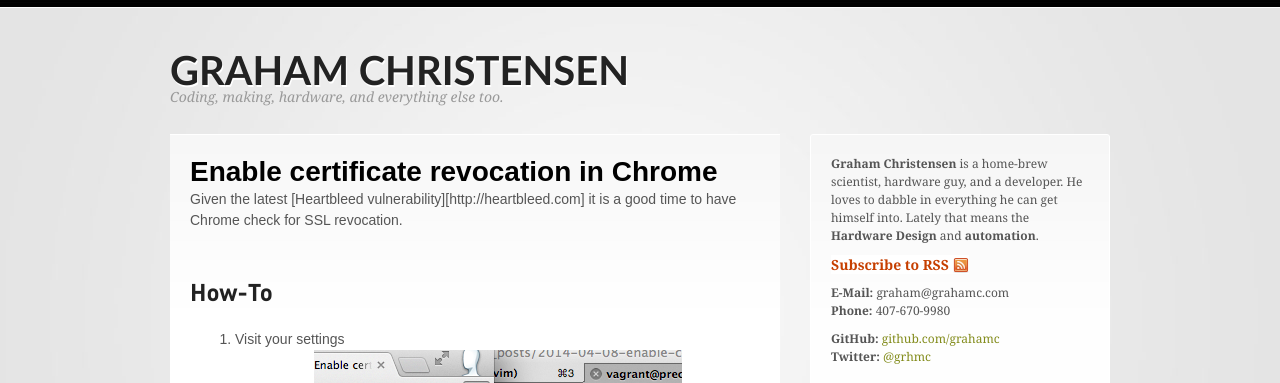
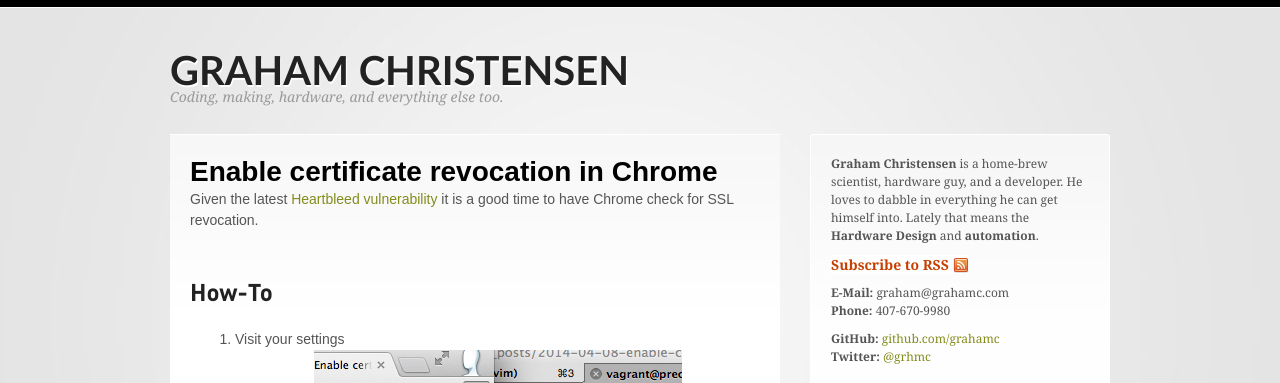
Before and after one commit to grahamc/grahamc.github.com, a Jekyll site: the page built from _posts/2014-04-08-enable-certificate-revocation.markdown, in a window 1280 px wide. Shown: the top 383 px of the page. Built offline with Jekyll 4.4.1, drawn with Linux system fonts in a browser that asks for light colours.

Commit message:
link is not re6

```diff
--- a/_posts/2014-04-08-enable-certificate-revocation.markdown
+++ b/_posts/2014-04-08-enable-certificate-revocation.markdown
@@ -3,7 +3,7 @@
 title: Enable certificate revocation in Chrome
 ---
 
-Given the latest [Heartbleed vulnerability][http://heartbleed.com] it is a good
+Given the latest [Heartbleed vulnerability](http://heartbleed.com) it is a good
 time to have Chrome check for SSL revocation.
 
 ### How-To
```
